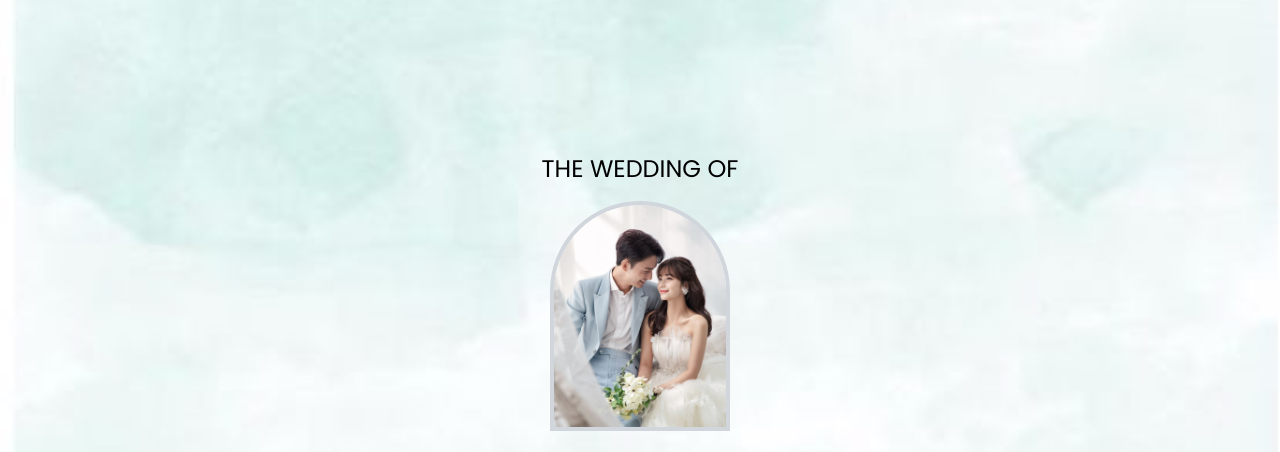
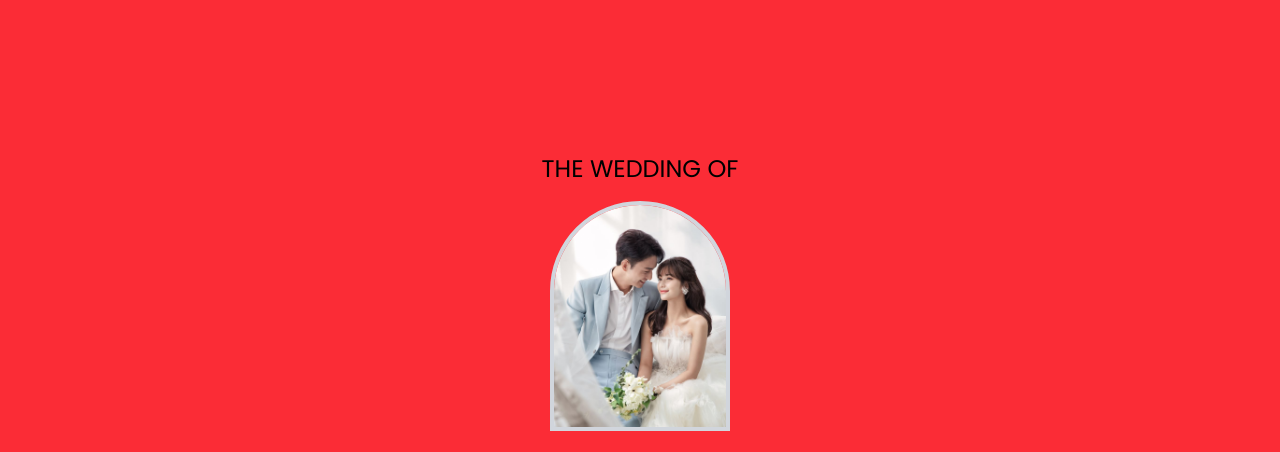
Before and after one commit to Manuelchay17/Day-7, a website: page index.html in a window 1280 px wide. Shown: the top 452 px of the page. Drawn offline with Linux system fonts and the light colour scheme.

Commit message:
Update index.html

```diff
--- a/index.html
+++ b/index.html
@@ -13,7 +13,7 @@
 <body class="p-0 m-0 w-screen h-auto box-border relative">
       <!-- Div Buka Undangan -->
    <div id="buka-undangan" class="  target:opacity-0 target:transition-all target:duration-3000 target:w-0 target:h-0">
-        <div id="buka-undangan" class=" w-screen h-screen bg-cover bg-center bg-[url(/src/bg.jpg)]  top-0 left-0  ">
+        <div id="buka-undangan" class=" w-screen h-screen bg-cover bg-center bg-red-500  top-0 left-0  ">
             <div class="flex justify-center items-center h-screen w-screen  ">
                 <div class="flex items-center flex-col">
                     <p class="poppins-regular text-black  mb-4 text-md md:text-2xl md:mx-30">THE WEDDING OF</p>
```
